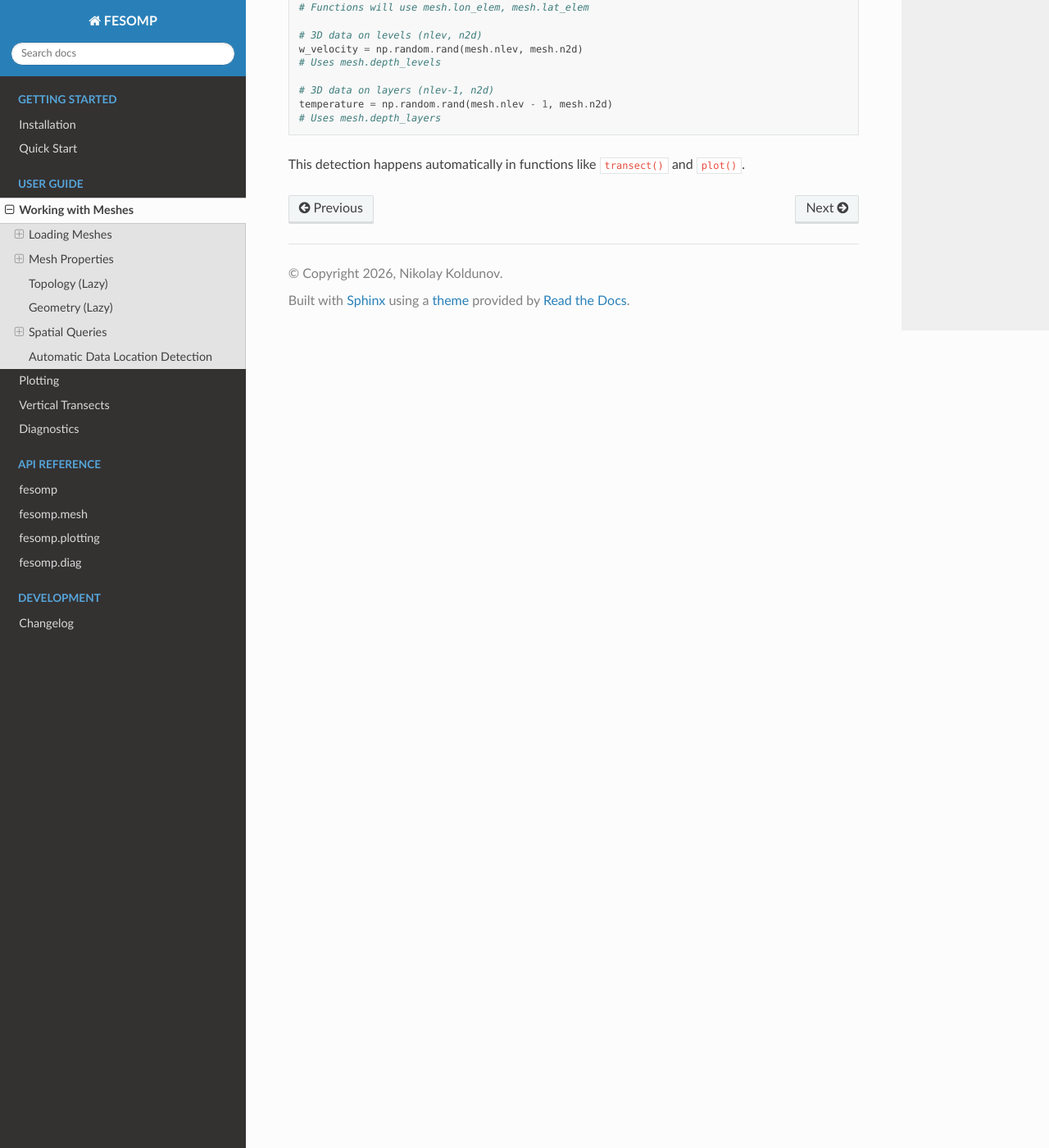
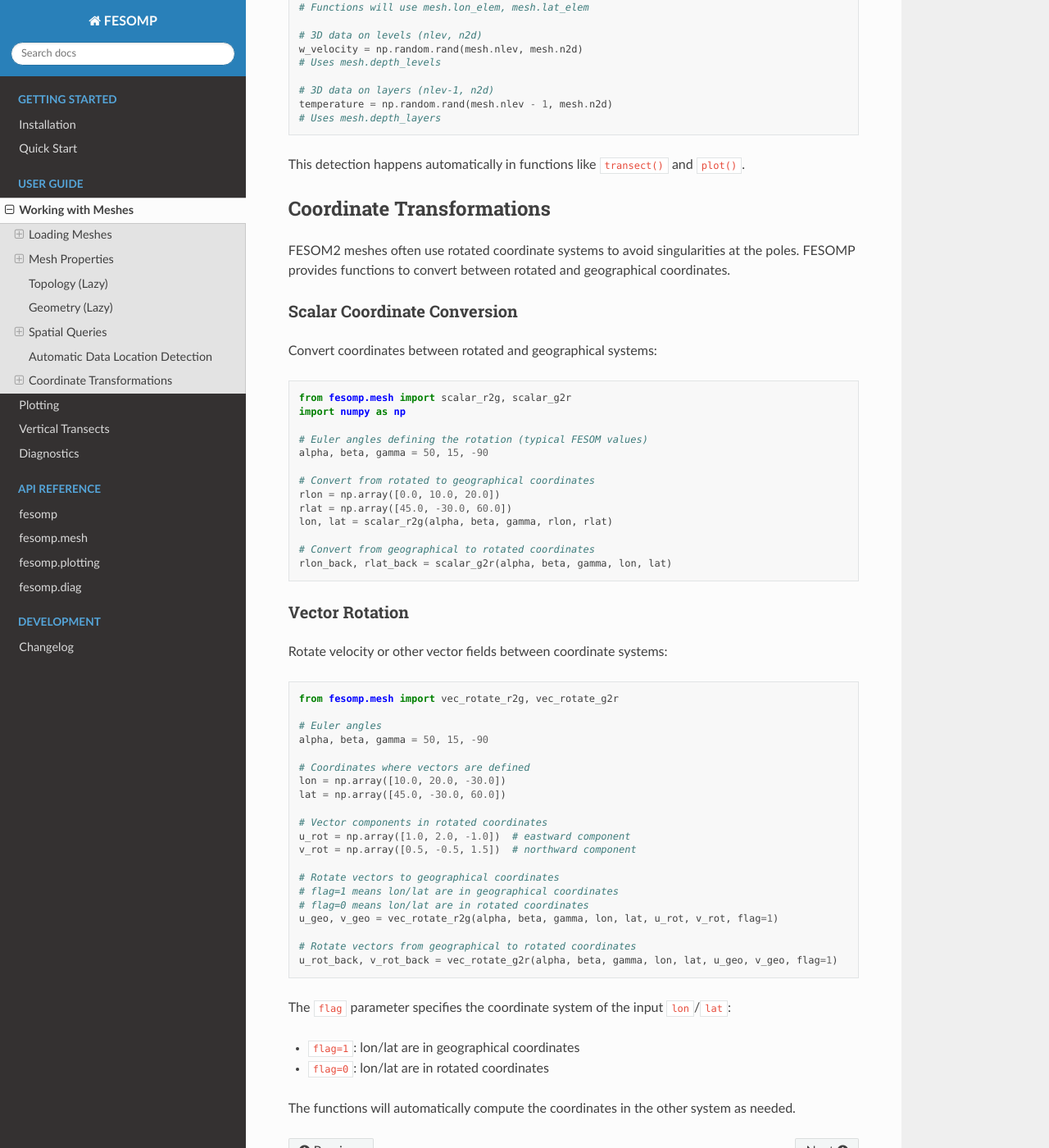
Before and after one commit to koldunovn/fesomp, a Sphinx documentation site: the page built from docs/source/user_guide/mesh.rst, in a window 1280 px wide and 1400 px high, scrolled down 2648 px. Shown: the whole window at 82% size. Built offline with Sphinx 7.4.7 and the Read the Docs theme 3.1.0, drawn with Linux system fonts in a browser that asks for light colours.

Commit message:
update docs

```diff
--- a/docs/source/user_guide/mesh.rst
+++ b/docs/source/user_guide/mesh.rst
@@ -152,3 +152,65 @@ FESOMP automatically detects whether data is on nodes or elements:
    # Uses mesh.depth_layers
 
 This detection happens automatically in functions like ``transect()`` and ``plot()``.
+
+Coordinate Transformations
+--------------------------
+
+FESOM2 meshes often use rotated coordinate systems to avoid singularities at the poles.
+FESOMP provides functions to convert between rotated and geographical coordinates.
+
+Scalar Coordinate Conversion
+~~~~~~~~~~~~~~~~~~~~~~~~~~~~
+
+Convert coordinates between rotated and geographical systems:
+
+.. code-block:: python
+
+   from fesomp.mesh import scalar_r2g, scalar_g2r
+   import numpy as np
+
+   # Euler angles defining the rotation (typical FESOM values)
+   alpha, beta, gamma = 50, 15, -90
+
+   # Convert from rotated to geographical coordinates
+   rlon = np.array([0.0, 10.0, 20.0])
+   rlat = np.array([45.0, -30.0, 60.0])
+   lon, lat = scalar_r2g(alpha, beta, gamma, rlon, rlat)
+
+   # Convert from geographical to rotated coordinates
+   rlon_back, rlat_back = scalar_g2r(alpha, beta, gamma, lon, lat)
+
+Vector Rotation
+~~~~~~~~~~~~~~~
+
+Rotate velocity or other vector fields between coordinate systems:
+
+.. code-block:: python
+
+   from fesomp.mesh import vec_rotate_r2g, vec_rotate_g2r
+
+   # Euler angles
+   alpha, beta, gamma = 50, 15, -90
+
+   # Coordinates where vectors are defined
+   lon = np.array([10.0, 20.0, -30.0])
+   lat = np.array([45.0, -30.0, 60.0])
+
+   # Vector components in rotated coordinates
+   u_rot = np.array([1.0, 2.0, -1.0])  # eastward component
+   v_rot = np.array([0.5, -0.5, 1.5])  # northward component
+
+   # Rotate vectors to geographical coordinates
+   # flag=1 means lon/lat are in geographical coordinates
+   # flag=0 means lon/lat are in rotated coordinates
+   u_geo, v_geo = vec_rotate_r2g(alpha, beta, gamma, lon, lat, u_rot, v_rot, flag=1)
+
+   # Rotate vectors from geographical to rotated coordinates
+   u_rot_back, v_rot_back = vec_rotate_g2r(alpha, beta, gamma, lon, lat, u_geo, v_geo, flag=1)
+
+The ``flag`` parameter specifies the coordinate system of the input ``lon``/``lat``:
+
+- ``flag=1``: lon/lat are in geographical coordinates
+- ``flag=0``: lon/lat are in rotated coordinates
+
+The functions will automatically compute the coordinates in the other system as needed.
```
Also changed, not shown: docs/source/api/mesh.rst (+8 -0 lines).
